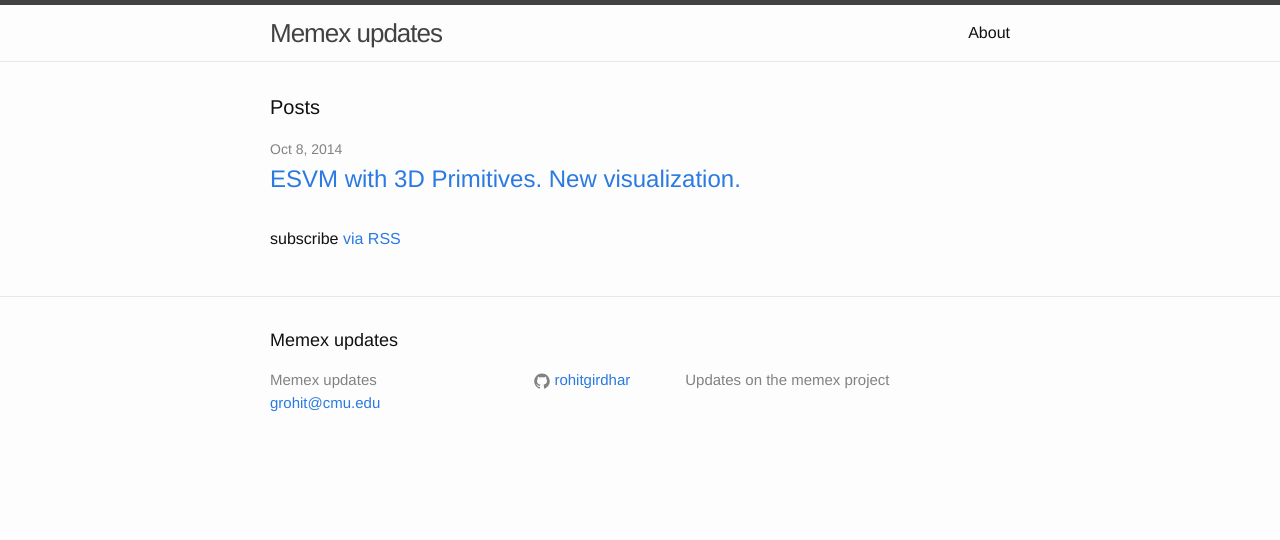
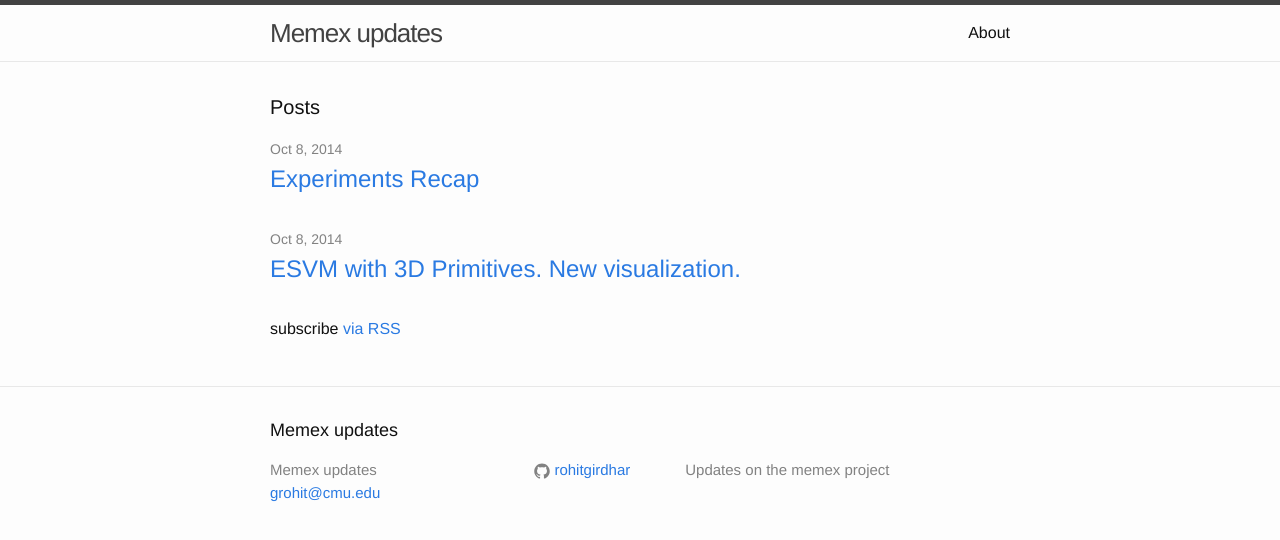
Before and after one commit to rohitgirdhar/memex_weblog, a Jekyll site: the page built from index.html, in a window 1280 px wide. Shown: the top 540 px of the page. Built offline with Jekyll 4.4.1, drawn with Linux system fonts in a browser that asks for light colours.

Commit message:
start recap

```diff
--- a/_posts/2014-10-08-esvm-3d.markdown
+++ b/_posts/2014-10-08-esvm-3d.markdown
@@ -52,7 +52,7 @@ which might be quite close to the original dataset but probably I'm not supposed
 I went through his paper and code. Just a thought: the method expects low intra-class variation
 for the 'co-segmentation' to be successful. This is expected from images of aeroplanes/cars which he uses.
 As I understand,  our objective is to determine such classes for selfie images.
-The selfie images I've gone through seem to have very high variations - would probably require quite a large dataset..
+The selfie images I've gone through seem to have very high variations - would probably require quite a large dataset to find meaningful classes..
 
 ---
 
--- /dev/null
+++ b/_posts/2014-10-08-recap.markdown
@@ -0,0 +1,6 @@
+---
+layout: post
+title:  "Experiments Recap"
+date:   2014-10-08 03:32:00
+categories: esvm
+---
```
Also changed, not shown: 1 other file.
